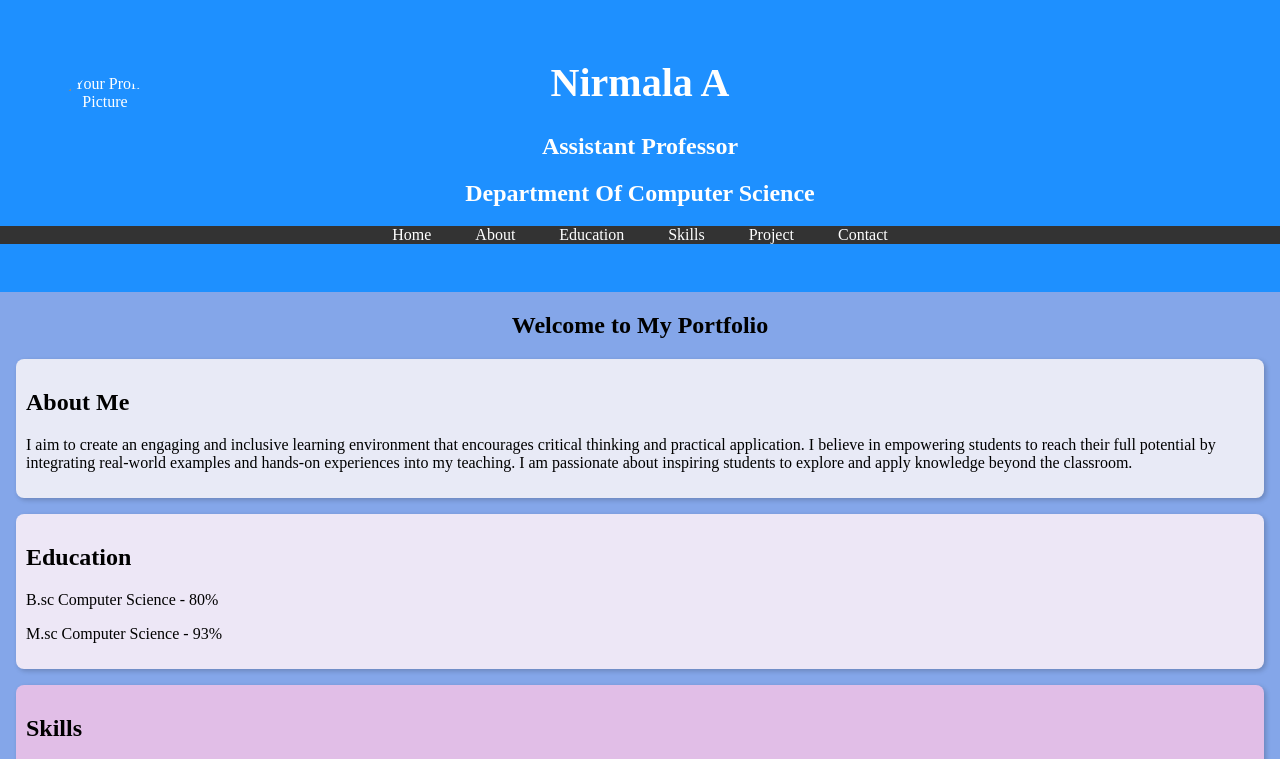
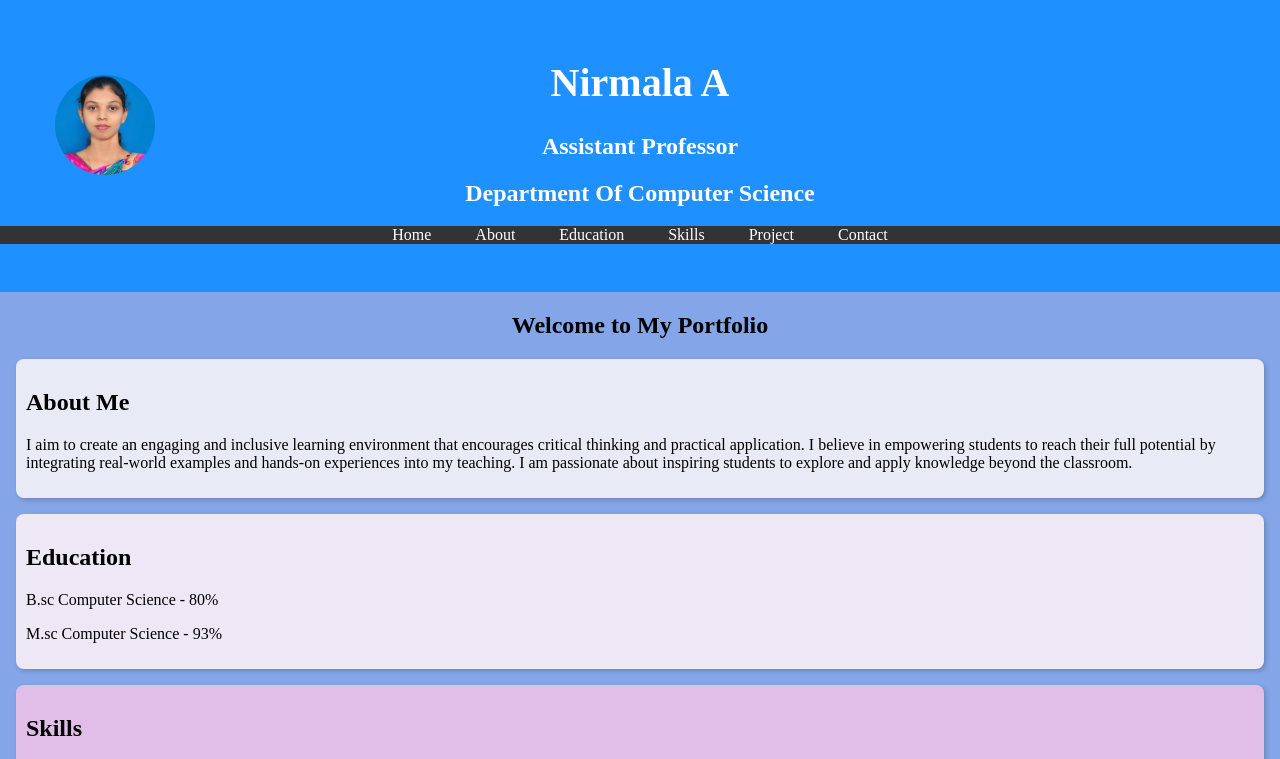
Before and after one commit to Nir-mala-20/NaanMudhalvan, a plain HTML site: page index.html in a window 1280 px wide. Shown: the top 759 px of the page. Drawn offline with Linux system fonts and the light colour scheme.

Commit message:
index.html

```diff
--- a/index.html
+++ b/index.html
@@ -96,7 +96,7 @@
 <body>
     <header>
         <div class="header-content">
-            <img src="pic.jpg" alt="Your Profile Picture" class="profile-picture">
+            <img src="Propic.jpg" alt="Your Profile Picture" class="profile-picture">
             <h1>Nirmala A </h1>
             <h2>Assistant Professor </h2>
             <h2> Department Of Computer Science </h2>
```
